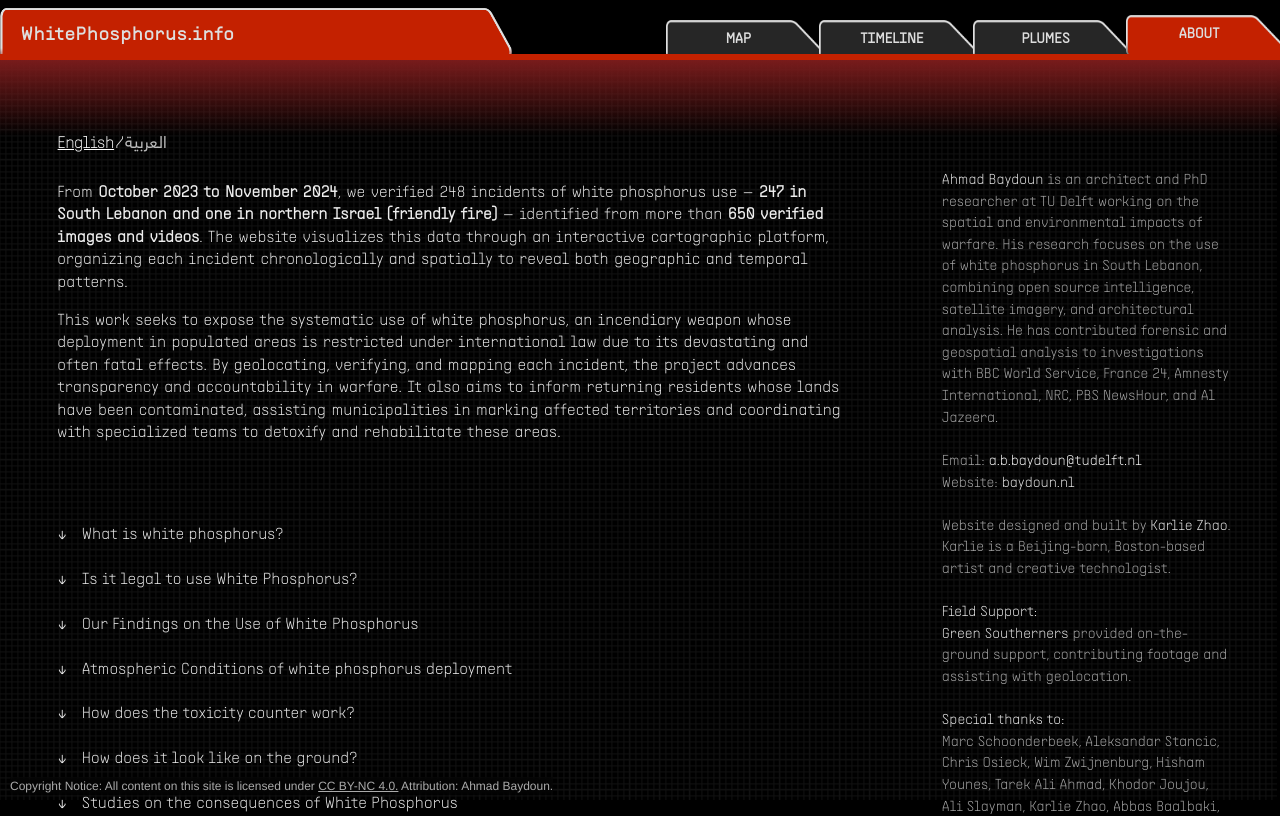
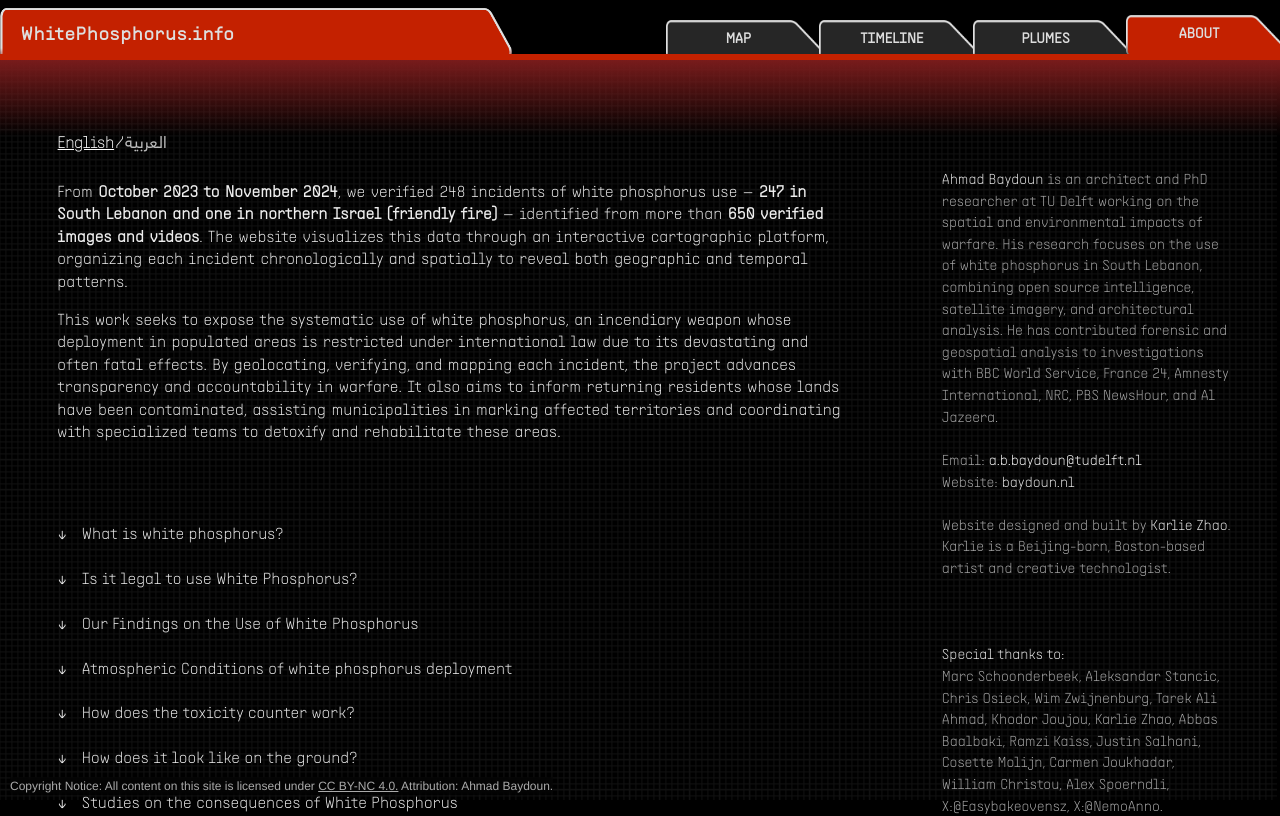
Before and after one commit to KarlieZhao/whitephosphorus, a Next.js app: page /about in a window 1280 px wide. Shown: the top 816 px of the page. Built offline with nearby package versions, Linux system fonts and the light colour scheme.

Commit message:
green southerns name
removed green southerns

```diff
--- a/src/app/about/page.tsx
+++ b/src/app/about/page.tsx
@@ -76,11 +76,9 @@ export default function Index() {
                     Website designed and built by <a href="https://portfolio.theunthoughts.com/" target="_blank">Karlie Zhao</a>. Karlie is a Beijing-born, Boston-based artist and creative technologist. <br />
                     <br />
                     <div className="contribution">
-                        <span className="text-gray-100">Field Support: </span> <br />
-                        <a href="https://greensoutherners.org" target="_blank">Green Southerners</a> provided on-the-ground support, contributing footage and assisting with geolocation.
                         <br /> <br />
                         <span className="text-gray-100">Special thanks to:</span><br />
-                        Marc Schoonderbeek, Aleksandar Stancic, Chris Osieck, Wim Zwijnenburg, Hisham Younes, Tarek Ali Ahmad, Khodor Joujou, Ali Slayman, Karlie Zhao, Abbas Baalbaki, Ramzi Kaiss, Justin Salhani, Cosette Molijn, Carmen Joukhadar, William Christou, Alex Spoerndli, X:@Easybakeovensz, X:@NemoAnno.
+                        Marc Schoonderbeek, Aleksandar Stancic, Chris Osieck, Wim Zwijnenburg, Tarek Ali Ahmad, Khodor Joujou, Karlie Zhao, Abbas Baalbaki, Ramzi Kaiss, Justin Salhani, Cosette Molijn, Carmen Joukhadar, William Christou, Alex Spoerndli, X:@Easybakeovensz, X:@NemoAnno.
                         <div className="mt-8">Satellite imagery provided by Planet Labs PBC under an educational license.</div>
                         <div className="mt-10 mb-16">Follow us on <a href="https://x.com/Phosphor_Abyad" target="_blank">Twitter</a> and <a href="https://bsky.app/profile/whitephosphorus.info" target="_blank">BlueSky</a>.</div>
                     </div>
--- a/src/app/method/page.tsx
+++ b/src/app/method/page.tsx
@@ -127,15 +127,7 @@ export default function Index() {
                         <section className="mt-20">If you have additional footage you would like to share with us, please reach out to us at phosphorusfinder@gmail.com.</section>
                     </div>
 
-                    <div className={`ar absolute transition-opacity duration-200 ${language === "ar" ? "opacity-100 visible" : "opacity-0 invisible"}`}>
-                        <h2 className="mb-10">المنهجية</h2>
-                        <section>
-                            <h3>جمع البيانات</h3>
-                            <p>
-                                استراتجيتنا في جمع البيانات تمزج بين الأدوات الرقمية والعناصر البشرية على الأرض لبناء قاعدة بيانات شاملة حول استخدام الفوسفور الأبيض في جنوب لبنان. نستخدم تقنيات لمراقبة المنصات الإلكترونية بشكل مستمر، بما في ذلك وسائل التواصل الاجتماعي مثل تويتر، فيسبوك، إنستغرام، ووسائل الإعلام الإخبارية. لتعزيز هذه الطريقة الرقمية، نتعاون مع "الجنوبيون الخضر، الذين وفروا لنا اتصالات موسعة مع شبكة من المصادر المحلية في مختلف القرى. هذه المصادر المحلية هي ركيزة أساسية في عملية جمع البيانات، حيث توفر لقطات فيديو وتحديثات مباشرة ومن الميدان. يساهمون بنشاط من خلال مشاركة المعلومات عبر مجموعات مخصصة لكل قرية وقنوات تليغرام محددة. بالإضافة إلى ذلك، نعمل عن كثب مع الصحفيين الموجودين على الأرض.
-                            </p>
-                            <img src="/about/01_dataCollection.jpeg" alt="data collection" />
-                        </section>
+
 
                         <section>
                             <h3>التحقق من البيانات</h3>
```
